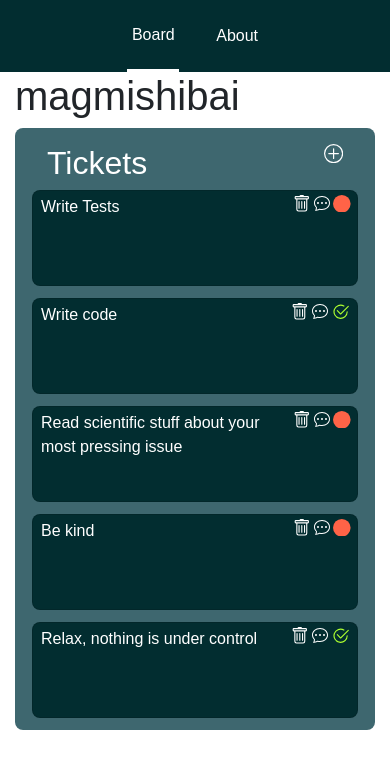
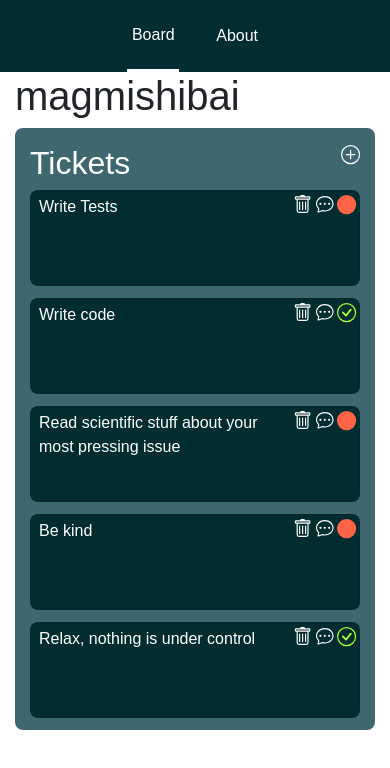
Before and after one commit to mkriesten/magmishibai, a Nuxt app: page / in a window 390 px wide. Shown: the top 768 px of the page. Built offline with nearby package versions, Linux system fonts and the light colour scheme.

Commit message:
* improved responsive design * removed passing props except ID

```diff
--- a/components/AddButton/AddButton.vue
+++ b/components/AddButton/AddButton.vue
@@ -1,30 +1,10 @@
 <template>
   <div>
-    <svg
+    <b-icon-plus-circle
       v-b-modal.add-modal
-      class="bi bi-plus-circle add-button"
-      width="1.2em"
-      height="1.2em"
-      viewBox="0 0 16 16"
-      fill="currentColor"
-      xmlns="http://www.w3.org/2000/svg"
-    >
-      <path
-        fill-rule="evenodd"
-        d="M8 3.5a.5.5 0 01.5.5v4a.5.5 0 01-.5.5H4a.5.5 0 010-1h3.5V4a.5.5 0 01.5-.5z"
-        clip-rule="evenodd"
-      />
-      <path
-        fill-rule="evenodd"
-        d="M7.5 8a.5.5 0 01.5-.5h4a.5.5 0 010 1H8.5V12a.5.5 0 01-1 0V8z"
-        clip-rule="evenodd"
-      />
-      <path
-        fill-rule="evenodd"
-        d="M8 15A7 7 0 108 1a7 7 0 000 14zm0 1A8 8 0 108 0a8 8 0 000 16z"
-        clip-rule="evenodd"
-      />
-    </svg>
+      class="add-button"
+      font-scale="1.2"
+    />
     <b-modal
       id="add-modal"
       ref="modal"
@@ -122,7 +102,6 @@ export default {
 
 <style scoped>
 .add-button {
-  float: right;
   cursor: pointer;
   color: white;
 }
--- a/components/DeleteTaskIcon/DeleteTaskIcon.vue
+++ b/components/DeleteTaskIcon/DeleteTaskIcon.vue
@@ -18,24 +18,11 @@
         </b-button>
       </template>
     </b-modal>
-    <svg
+    <b-icon-trash
       v-b-modal="'delete-modal' + taskId"
-      class="bi bi-trash taskbutton float-right"
-      width="1.1em"
-      height="1.1em"
-      viewBox="0 0 16 16"
-      fill="currentColor"
-      xmlns="http://www.w3.org/2000/svg"
-    >
-      <path
-        d="M5.5 5.5A.5.5 0 016 6v6a.5.5 0 01-1 0V6a.5.5 0 01.5-.5zm2.5 0a.5.5 0 01.5.5v6a.5.5 0 01-1 0V6a.5.5 0 01.5-.5zm3 .5a.5.5 0 00-1 0v6a.5.5 0 001 0V6z"
-      />
-      <path
-        fill-rule="evenodd"
-        d="M14.5 3a1 1 0 01-1 1H13v9a2 2 0 01-2 2H5a2 2 0 01-2-2V4h-.5a1 1 0 01-1-1V2a1 1 0 011-1H6a1 1 0 011-1h2a1 1 0 011 1h3.5a1 1 0 011 1v1zM4.118 4L4 4.059V13a1 1 0 001 1h6a1 1 0 001-1V4.059L11.882 4H4.118zM2.5 3V2h11v1h-11z"
-        clip-rule="evenodd"
-      />
-    </svg>
+      class="taskbutton float-right"
+      font-scale="1.2"
+    />
   </div>
 </template>
 
--- a/components/Logo.vue
+++ /dev/null
@@ -1,40 +0,0 @@
-<template>
-  <svg
-    class="NuxtLogo"
-    width="245"
-    height="180"
-    viewBox="0 0 452 342"
-    xmlns="http://www.w3.org/2000/svg"
-  >
-    <g fill="none" fill-rule="evenodd">
-      <path
-        d="M139 330l-1-2c-2-4-2-8-1-13H29L189 31l67 121 22-16-67-121c-1-2-9-14-22-14-6 0-15 2-22 15L5 303c-1 3-8 16-2 27 4 6 10 12 24 12h136c-14 0-21-6-24-12z"
-        fill="#00C58E"
-      />
-      <path
-        d="M447 304L317 70c-2-2-9-15-22-15-6 0-15 3-22 15l-17 28v54l39-67 129 230h-49a23 23 0 0 1-2 14l-1 1c-6 11-21 12-23 12h76c3 0 17-1 24-12 3-5 5-14-2-26z"
-        fill="#108775"
-      />
-      <path
-        d="M376 330v-1l1-2c1-4 2-8 1-12l-4-12-102-178-15-27h-1l-15 27-102 178-4 12a24 24 0 0 0 2 15c4 6 10 12 24 12h190c3 0 18-1 25-12zM256 152l93 163H163l93-163z"
-        fill="#2F495E"
-        fill-rule="nonzero"
-      />
-    </g>
-  </svg>
-</template>
-<style>
-.NuxtLogo {
-  animation: 1s appear;
-  margin: auto;
-}
-
-@keyframes appear {
-  0% {
-    opacity: 0;
-  }
-  100% {
-    opacity: 1;
-  }
-}
-</style>
--- a/components/TaskContainer/TaskContainer.vue
+++ b/components/TaskContainer/TaskContainer.vue
@@ -1,25 +1,23 @@
 <template>
-  <b-container fluid class="kamishibai-section">
+  <b-container class="kamishibai-section">
     <b-row>
       <b-col>
         <h2>Tickets</h2>
       </b-col>
       <b-col>
-        <AddButton />
+        <AddButton class="float-right" />
       </b-col>
     </b-row>
     <b-row>
+      <b-col>
         <b-card-group columns>
           <TaskTicket
             v-for="ticket in tickets.all"
             :key="ticket.taskId"
             :task-id="ticket.taskId"
-          :headline="ticket.headline"
-          :done="ticket.done"
-          :ticket="ticket"
-          :description="ticket.description"
           />
         </b-card-group>
+      </b-col>
     </b-row>
   </b-container>
 </template>
@@ -48,10 +46,7 @@ h2 {
 .kamishibai-section {
   background-color: #3e676f;
   border-radius: 8px 8px;
+  width: 100%;
   padding-top: 1rem;
-  padding-left: 2rem;
-  padding-right: 2rem;
-  width: 100%;
-  margin-bottom: 2rem;
 }
 </style>
--- a/components/TaskDoneButton/TaskDoneButton.vue
+++ b/components/TaskDoneButton/TaskDoneButton.vue
@@ -1,55 +1,37 @@
 <template>
-  <svg
-    v-if="done"
-    class="bi bi-check-circle taskbutton taskbutton-done"
-    width="1.2em"
-    height="1.1em"
-    viewBox="0 0 16 16"
-    fill="currentColor"
-    xmlns="http://www.w3.org/2000/svg"
-    @click="toggle(taskId)"
-  >
-    <path
-      fill-rule="evenodd"
-      d="M15.354 2.646a.5.5 0 010 .708l-7 7a.5.5 0 01-.708 0l-3-3a.5.5 0 11.708-.708L8 9.293l6.646-6.647a.5.5 0 01.708 0z"
-      clip-rule="evenodd"
+  <div>
+    <b-icon-check-circle
+      v-if="task.done"
+      class="taskbutton taskbutton-done"
+      font-scale="1.2"
+      @click="toggle(taskId)"
     />
-    <path
-      fill-rule="evenodd"
-      d="M8 2.5A5.5 5.5 0 1013.5 8a.5.5 0 011 0 6.5 6.5 0 11-3.25-5.63.5.5 0 11-.5.865A5.472 5.472 0 008 2.5z"
-      clip-rule="evenodd"
+    <b-icon-circle-fill
+      v-else
+      class="taskbutton taskbutton-open"
+      font-scale="1.2"
+      @click="toggle(taskId)"
     />
-  </svg>
-  <svg
-    v-else
-    class="bi bi-circle-fill taskbutton taskbutton-open"
-    width="1.1em"
-    height="1.1em"
-    viewBox="0 0 16 16"
-    fill="currentColor"
-    xmlns="http://www.w3.org/2000/svg"
-    @click="toggle(taskId)"
-  >
-    <circle cx="8" cy="8" r="8" />
-  </svg>
+  </div>
 </template>
 
 <script>
-import { mapMutations } from "vuex"
+import { mapMutations, mapGetters } from "vuex"
 export default {
   props: {
     taskId: {
       type: String,
       required: true,
     },
-    done: {
-      type: Boolean,
-      required: true,
+  },
+  computed: {
+    ...mapGetters("taskticket", ["getTaskTicketById"]),
+    task() {
+      return this.getTaskTicketById(this.taskId)
     },
   },
   methods: {
     toggle(id) {
-      // toggle done / undone
       this.toggleStatus(id)
     },
     ...mapMutations("taskticket", ["toggleStatus"]),
--- a/components/TaskTicket/TaskTicket.vue
+++ b/components/TaskTicket/TaskTicket.vue
@@ -1,40 +1,23 @@
 <template>
   <div>
-    <TaskTicketModal
-      :task-id="taskId"
-      :headline="headline"
-      :description="description"
-    />
+    <TaskTicketModal :task-id="taskId" />
     <b-card :id="taskId" class="task">
-      <TaskDoneButton :task-id="taskId" :done="done" />
-      <svg
+      <TaskDoneButton :task-id="taskId" />
+      <b-icon-chat-dots
         v-b-modal="'my-modal' + taskId"
-        class="bi bi-chat-dots float-right"
-        width="1em"
-        height="1em"
-        viewBox="0 0 16 16"
-        fill="currentColor"
-        xmlns="http://www.w3.org/2000/svg"
-      >
-        <path
-          fill-rule="evenodd"
-          d="M2.678 11.894a1 1 0 01.287.801 10.97 10.97 0 01-.398 2c1.395-.323 2.247-.697 2.634-.893a1 1 0 01.71-.074A8.06 8.06 0 008 14c3.996 0 7-2.807 7-6 0-3.192-3.004-6-7-6S1 4.808 1 8c0 1.468.617 2.83 1.678 3.894zm-.493 3.905a21.682 21.682 0 01-.713.129c-.2.032-.352-.176-.273-.362a9.68 9.68 0 00.244-.637l.003-.01c.248-.72.45-1.548.524-2.319C.743 11.37 0 9.76 0 8c0-3.866 3.582-7 8-7s8 3.134 8 7-3.582 7-8 7a9.06 9.06 0 01-2.347-.306c-.52.263-1.639.742-3.468 1.105z"
-          clip-rule="evenodd"
-        />
-        <path
-          d="M5 8a1 1 0 11-2 0 1 1 0 012 0zm4 0a1 1 0 11-2 0 1 1 0 012 0zm4 0a1 1 0 11-2 0 1 1 0 012 0z"
-        />
-      </svg>
+        class="float-right"
+        font-scale="1.1"
+      />
       <DeleteTaskIcon :task-id="taskId" />
       <b-card-text>
-        {{ headline
-        }}<!-- --- {{ ticket }} -->
+        {{ task.headline }}
       </b-card-text>
     </b-card>
   </div>
 </template>
 
 <script>
+import { mapGetters } from "vuex"
 import TaskDoneButton from "@/components/TaskDoneButton/TaskDoneButton"
 import DeleteTaskIcon from "@/components/DeleteTaskIcon/DeleteTaskIcon"
 import TaskTicketModal from "@/components/TaskTicketModal/TaskTicketModal"
@@ -49,22 +32,11 @@ export default {
       type: String,
       required: true,
     },
-    headline: {
-      type: String,
-      required: true,
-    },
-    done: {
-      type: Boolean,
-      required: true,
-    },
-    description: {
-      type: String,
-      required: false,
-      default: "No description entered",
-    },
-    ticket: {
-      type: Object,
-      required: true,
+  },
+  computed: {
+    ...mapGetters("taskticket", ["getTaskTicketById"]),
+    task() {
+      return this.getTaskTicketById(this.taskId)
     },
   },
 }
--- a/components/TaskTicketModal/TaskTicketModal.vue
+++ b/components/TaskTicketModal/TaskTicketModal.vue
@@ -1,25 +1,24 @@
 <template>
-  <b-modal :id="'my-modal' + taskId" :title="headline">
+  <b-modal :id="'my-modal' + taskId" :title="task.headline">
     <p class="my-4">
-      {{ description }}
+      {{ task.description }}
     </p>
   </b-modal>
 </template>
 
 <script>
+import { mapGetters } from "vuex"
 export default {
   props: {
     taskId: {
       type: String,
       required: true,
     },
-    headline: {
-      type: String,
-      required: true,
-    },
-    description: {
-      type: String,
-      required: true,
+  },
+  computed: {
+    ...mapGetters("taskticket", ["getTaskTicketById"]),
+    task() {
+      return this.getTaskTicketById(this.taskId)
     },
   },
 }
--- a/nuxt.config.js
+++ b/nuxt.config.js
@@ -46,6 +46,9 @@ module.exports = {
     // Doc: https://axios.nuxtjs.org/usage
     "@nuxtjs/axios",
   ],
+  bootstrapVue: {
+    icons: true,
+  },
   /*
    ** Axios module configuration
    ** See https://axios.nuxtjs.org/options
--- a/pages/about/index.vue
+++ b/pages/about/index.vue
@@ -1,8 +1,14 @@
 <template>
-  <section id="about-page">
-    <h1>magmishibai</h1>
-    <p>I thought it would be good to have a virtual kamishibai board</p>
-  </section>
+  <b-container>
+    <b-row>
+      <b-col>
+        <section id="about-page">
+          <h1>magmishibai</h1>
+          <p>I thought it would be good to have a virtual kamishibai board</p>
+        </section>
+      </b-col>
+    </b-row>
+  </b-container>
 </template>
 
 <script></script>
```
Lines whose indentation alone changed are shown as unchanged.
